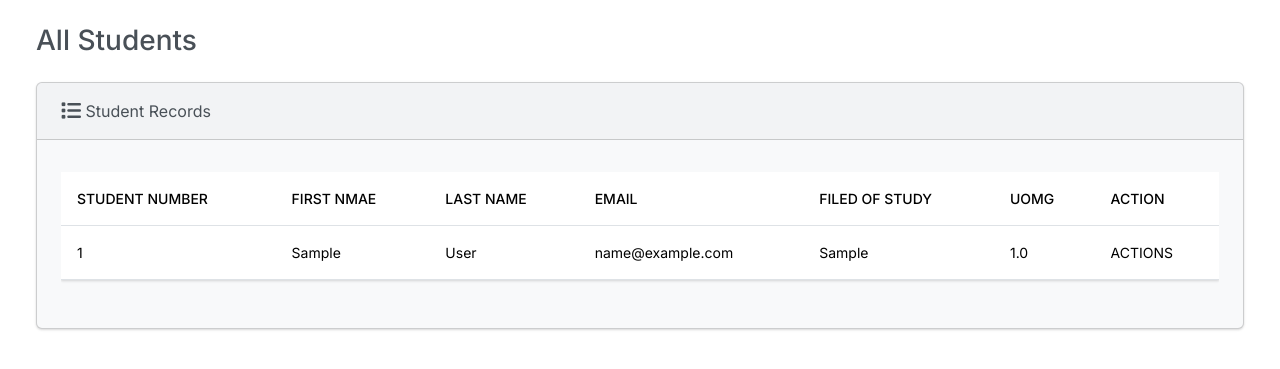
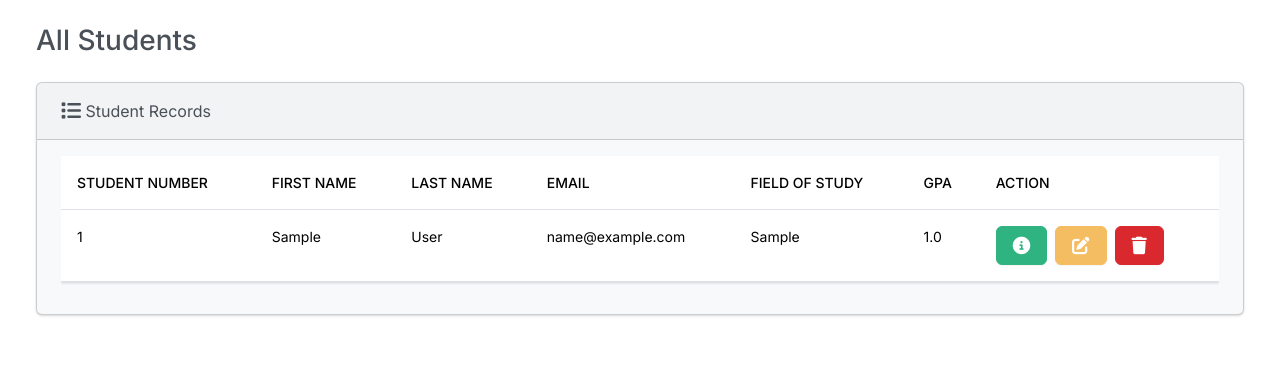
Before and after one commit to altayjabbar/Student-Management-System, a Django app: page / in a window 1280 px wide. Shown: the part 67-436 px from the top of the page. Run offline with Django 5.2, Linux system fonts and the light colour scheme; tables that the repository leaves empty hold one stand-in row (values such as "Sample post"); some libraries are stand-ins or nearby versions.

Commit message:
Build a Student Management System

```diff
--- /dev/null
+++ b/students/templates/students/base.html
@@ -0,0 +1,50 @@
+{% load static %}
+<!DOCTYPE html>
+<html lang="en">
+
+<head>
+    <title>Student Management System</title>
+    <link rel="stylesheet" href="https://cdnjs.cloudflare.com/ajax/libs/font-awesome/6.6.0/css/all.min.css">
+    <link href="{% static 'css/bootstrap.min.css' %}" rel="stylesheet">
+</head>
+
+<body class="d-flex flex-column min-vh-100">
+    <nav class="navbar navbar-expand-lg navbar-dark bg-primary">
+        <div class="container-fluid">
+            <a class="navbar-brand" href="{% url 'index' %}">
+                <i class="fa-solid fa-graduation-cap fa-lg"></i> Student Management System
+            </a>
+            <button class="navbar-toggler" type="button" data-bs-toggle="collapse" data-bs-target="#navbarColor01"
+                aria-controls="navbarColor01" aria-expanded="false" aria-label="Toggle navigation">
+                <span class="navbar-toggler-icon"></span>
+            </button>
+
+            <div class="collapse navbar-collapse" id="navbarColor01">
+                <ul class="navbar-nav me-auto">
+                    <li class="nav-item">
+                        <a class="nav-link" href="{% url 'index' %}">
+                            <i class="fa-solid fa-list fa-lg "></i> All Students
+                        </a>
+                    </li>
+                    <li class="nav-item">
+                        <a class="nav-link" href="{% url 'add' %}">
+                            <i class="fa-solid fa-plus fa-lg"></i> Add Student
+                        </a>
+                    </li>
+                </ul>
+            </div>
+        </div>
+    </nav>
+    <div class="container-fluid">
+        {% block body %}
+        {% endblock %}
+    </div>
+    <footer class="me-auto mb-4">
+        <div class="text-center">
+            <span></span>
+        </div>
+    </footer>
+    <script src="https://cdn.jsdelivr.net/npm/bootstrap@5.3.0/dist/js/bootstrap.bundle.min.js"></script>
+</body>
+
+</html>
--- a/students/templates/students/index.html
+++ b/students/templates/students/index.html
@@ -1,96 +1,112 @@
-{% load static %}
-<!DOCTYPE html>
-<html lang="en">
+{% extends 'students/base.html' %}
 
-<head>
-    <title>Student Management System</title>
-    <link rel="stylesheet" href="https://cdnjs.cloudflare.com/ajax/libs/font-awesome/6.6.0/css/all.min.css">
-    <link href="{%static 'css/bootstrap.min.css'%}" rel="stylesheet">
-<body class="d-flex flex-column min-vh-100">
-    <nav class="navbar navbar-expand-lg navbar-dark bg-primary">
-        <div class="container-fluid">
-            <a class="navbar-brand" href="#">
-              <i class="fa-solid fa-graduation-cap fa-lg"></i>  Student Management System
-            </a>
-            <button class="navbar-toggler" type="button" data-bs-toggle="collapse" data-bs-target="#navbarColor01"
-                aria-controls="navbarColor01" aria-expanded="false" aria-label="Toggle navigation">
-                <span class="navbar-toggler-icon"></span>
-            </button>
-
-            <div class="collapse navbar-collapse" id="navbarColor01">
-                <ul class="navbar-nav me-auto">
-                    <li class="nav-item">
-                        <a class="nav-link" href="#">
-                          <i class="fa-solid fa-list fa-lg "></i>  All Students
-                        </a>
-                    </li>
-                    <li class="nav-item">
-                        <a class="nav-link" href="#">
-                          <i class="fa-solid fa-plus fa-lg"></i>  Add Student
-                        </a>
-                    </li>
-                </ul>
-            </div>
-        </div>
-    </nav>
-    <div class="container-fluid">
-        <h3 class="m-4"> All Students</h3>
+{% block body %}
+<h3 class="m-4">All Students</h3>
 <div class="row">
     <div class="col-12">
         {% if students %}
         <div class="card bg-light ms-4 me-4 mb-4">
             <div class="card-header">
-                        <i class="fa-solid fa-list fa-lg "></i> Student Records
+                <i class="fa-solid fa-list fa-lg"></i> Student Records
             </div>
             <div class="card-body">
-                      <p class="card-text">
                 <div class="table-responsive">
                     <table class="table table-hover">
                         <thead>
                             <tr>
                                 <th scope="col">Student Number</th>
-                                <th scope="col">First Nmae</th>
+                                <th scope="col">First Name</th>
                                 <th scope="col">Last Name</th>
                                 <th scope="col">Email</th>
-                                <th scope="col">Filed of Study</th>
-                                <th scope="col">UOMG</th>
+                                <th scope="col">Field of Study</th>
+                                <th scope="col">GPA</th>
                                 <th scope="col">Action</th>
                             </tr>
                         </thead>
                         <tbody>
                             {% for student in students %}
                             <tr>
-                                    <td>{{student.student_number}}</td>
-                                    <td>{{student.first_name}}</td>
-                                    <td>{{student.last_name}}</td>
-                                    <td>{{student.email}}</td>
-                                    <td>{{student.field_of_study}}</td>
-                                    <td>{{student.gpa}}</td>
-                                    <td>ACTIONS</td>
+                                <td>{{ student.student_number }}</td>
+                                <td>{{ student.first_name }}</td>
+                                <td>{{ student.last_name }}</td>
+                                <td>{{ student.email }}</td>
+                                <td>{{ student.field_of_study }}</td>
+                                <td>{{ student.gpa }}</td>
+                                <td>
+                                    <!-- View Button -->
+                                    <button type="button" class="btn btn-success me-1" data-bs-toggle="modal" data-bs-target="#myModal{{ student.id }}">
+                                        <i class="fa-solid fa-circle-info fa-lg"></i>
+                                    </button>
 
+                                    <!-- View Modal -->
+                                    <div class="modal fade" id="myModal{{ student.id }}" tabindex="-1" aria-labelledby="myModalLabel{{ student.id }}" aria-hidden="true">
+                                        <div class="modal-dialog">
+                                            <div class="modal-content">
+                                                <div class="modal-header">
+                                                    <h5 class="modal-title" id="myModalLabel{{ student.id }}">
+                                                        Student: {{ student.first_name }} {{ student.last_name }}
+                                                    </h5>
+                                                    <button type="button" class="btn-close" data-bs-dismiss="modal" aria-label="Close"></button>
+                                                </div>
+                                                <div class="modal-body">
+                                                    <ul class="list-unstyled">
+                                                        <li>Student Number: <strong>{{ student.student_number }}</strong></li>
+                                                        <li>First Name: <strong>{{ student.first_name }}</strong></li>
+                                                        <li>Last Name: <strong>{{ student.last_name }}</strong></li>
+                                                        <li>Email: <strong>{{ student.email }}</strong></li>
+                                                        <li>Field of Study: <strong>{{ student.field_of_study }}</strong></li>
+                                                        <li>GPA: <strong>{{ student.gpa }}</strong></li>
+                                                    </ul>
+                                                </div>
+                                                <div class="modal-footer">
+                                                    <button type="button" class="btn btn-primary" data-bs-dismiss="modal">Close</button>
+                                                </div>
+                                            </div>
+                                        </div>
+                                    </div>
+
+                                    <!-- Edit Button -->
+                                    <a class="btn btn-warning me-1" href="{% url 'edit' student.id %}">
+                                        <i class="fa-solid fa-pen-to-square fa-lg"></i>
+                                    </a>
+
+                                    <!-- Delete Button -->
+                                    <button type="button" class="btn btn-danger" data-bs-toggle="modal" data-bs-target="#delete{{ student.id }}">
+                                        <i class="fa-solid fa-trash fa-lg"></i>
+                                    </button>
+
+                                    <!-- Delete Modal -->
+                                    <div class="modal fade" id="delete{{ student.id }}" tabindex="-1" aria-labelledby="deleteLabel{{ student.id }}" aria-hidden="true">
+                                        <div class="modal-dialog">
+                                            <div class="modal-content">
+                                                <div class="modal-header">
+                                                    <h5 class="modal-title" id="deleteLabel{{ student.id }}">Delete Student</h5>
+                                                    <button type="button" class="btn-close" data-bs-dismiss="modal" aria-label="Close"></button>
+                                                </div>
+                                                <div class="modal-body">
+                                                    Are you sure you want to delete this student?
+                                                </div>
+                                                <div class="modal-footer">
+                                                    <form action="{% url 'delete' student.id %}" method="POST">
+                                                        {% csrf_token %}
+                                                        <input type="submit" class="btn btn-danger" value="Delete">
+                                                    </form>
+                                                    <button type="button" class="btn btn-secondary" data-bs-dismiss="modal">Cancel</button>
+                                                </div>
+                                            </div>
+                                        </div>
+                                    </div>
+                                </td>
                             </tr>
                             {% endfor %}
                         </tbody>
                     </table>
                 </div>
-                      </p>
             </div>
         </div>
         {% else %}
         <h5 class="alert alert-primary ms-4 me-4">No Student Records</h5>
         {% endif %}
-
     </div>
 </div>
-        <footer class="me-auto mb4">
-            <div class="text-center">
-                <span>
-
-                </span>
-            </div>
-        </footer>
-        <script src="https://cdn.jsdelivr.net/npm/bootstrap@5.3.0/dist/js/bootstrap.bundle.min.js"></script>
-</body>
-</head>
-
-</html>
+{% endblock %}
--- a/students/urls.py
+++ b/students/urls.py
@@ -4,4 +4,9 @@ from .import views
 
 urlpatterns = [
     path('',views.index,name='index'),
+    path('<int:id>',views.view_student,name='view_student'),
+    path('add/',views.add,name='add'),
+    path('edit/<int:id>/',views.edit,name='edit'),
+    path('delete/<int:id>/',views.delete,name='delete'),
+
 ]
--- a/students/views.py
+++ b/students/views.py
@@ -2,14 +2,68 @@ from django.http import HttpResponseRedirect
 from django.shortcuts import render
 from django.urls import reverse
 from .models import Student
+from .forms import StudentForm
 
+def index(request):
+    return render(request,'students/index.html',{
+        'students':Student.objects.all()
+    })
 
-# Create your views here.
-def index(request):
+def view_student(request,id):
+    student= Student.objects.get(pk=id)
+    return HttpResponseRedirect(reverse('index'))
 
-    return render(request, "students/index.html", {"students": Student.objects.all()})
+def add(request):
+    if request.method == 'POST':
+        form = StudentForm(request.POST)
+        if form.is_valid():
+            new_student_number = form.cleaned_data['student_number']
+            new_first_name = form.cleaned_data['first_name']
+            new_last_name = form.cleaned_data['last_name']
+            new_email = form.cleaned_data['email']
+            new_field_of_study = form.cleaned_data['field_of_study']
+            new_gpa = form.cleaned_data['gpa']
 
+            new_student = Student(
+                student_number=new_student_number,
+                first_name=new_first_name,
+                last_name=new_last_name,
+                email=new_email,
+                field_of_study=new_field_of_study,
+                gpa=new_gpa
+            )
+            new_student.save()
+            return render(request, 'students/add.html', {
+                'form': StudentForm(),
+                'success': True
+            })
+        else:
+            return render(request, 'students/add.html', {'form': form})
 
-def views_student(request, id):
-    student = Student.objects.get.all(pk=id)
-    return HttpResponseRedirect(reverse("index"))
+    else:
+        form = StudentForm()
+
+    return render(request, 'students/add.html', {'form': form})
+
+def edit(request,id):
+    if request.method == 'POST':
+        student = Student.objects.get(pk=id)
+        form= StudentForm(request.POST,instance=student)
+        if form.is_valid():
+            form.save()
+            return render(request,'students/edit.html',{
+                'form':form,
+                'success':True
+            })
+    else:
+        student = Student.objects.get(pk=id)
+        form = StudentForm(instance=student)
+        return render(request,'students/edit.html',{
+            'form':form
+        })
+
+def delete(request,id):
+    if request.method == 'POST':
+        student = Student.objects.get(pk=id)
+        student.delete()
+        return HttpResponseRedirect(reverse('index'))
```
Also changed, not shown: students/forms.py (added, +33 -0 lines), students/templates/students/add.html (added, +28 -0 lines), students/templates/students/edit.html (added, +28 -0 lines). Lines whose indentation alone changed are shown as unchanged.
